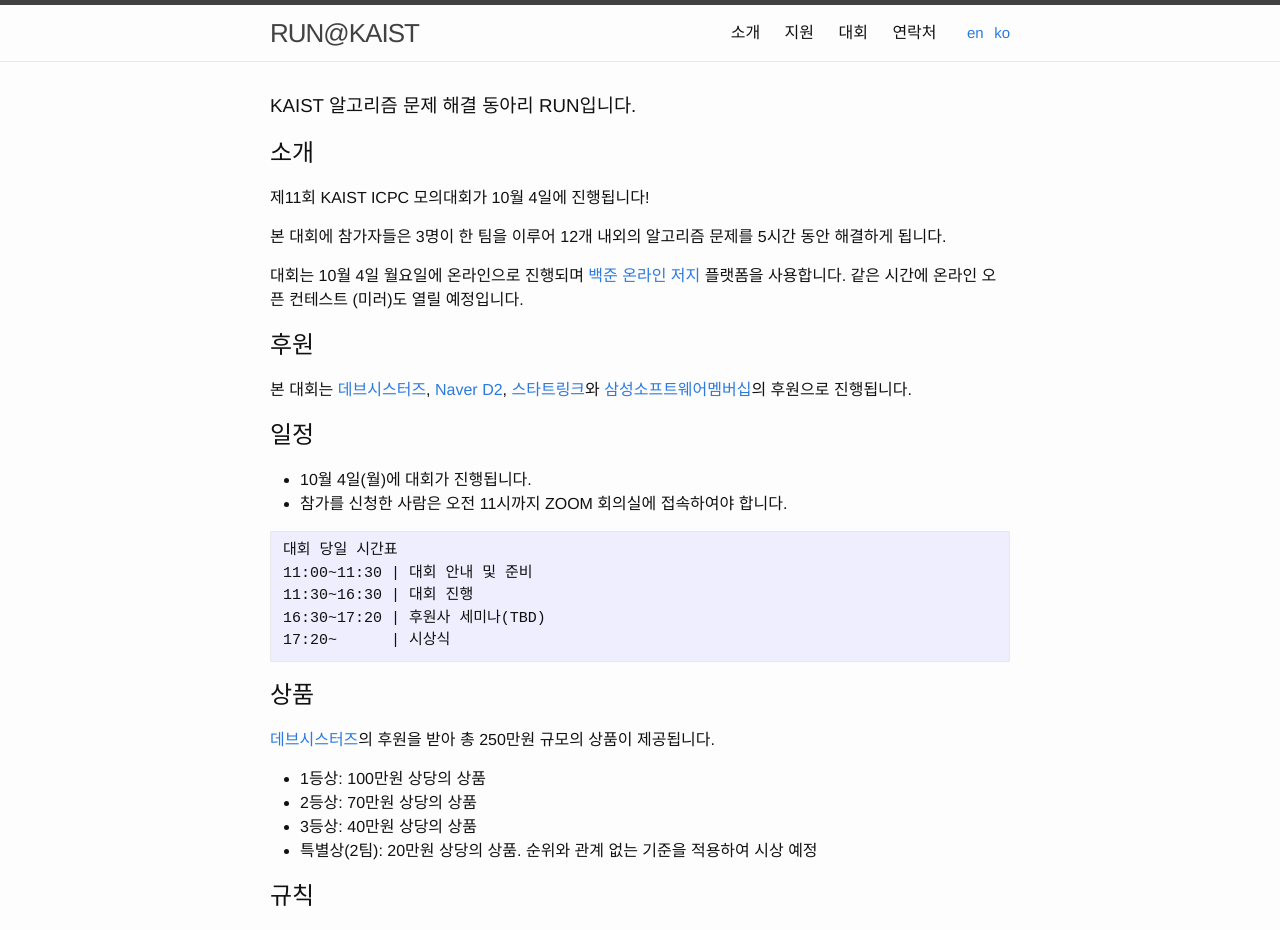
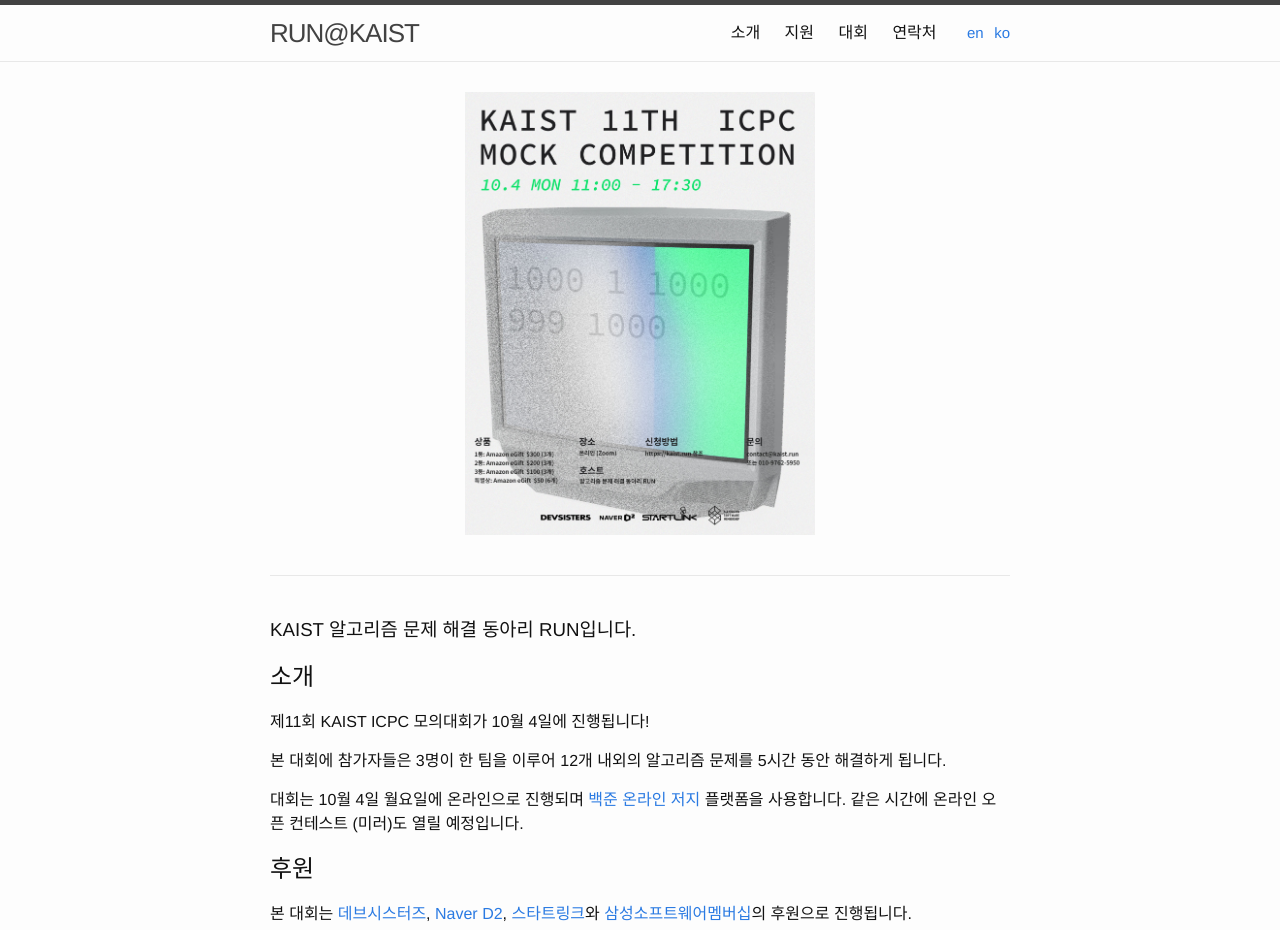
Before and after one commit to RUN-KAIST/kaist.run, a Jekyll site: the page built from index/ko.md, in a window 1280 px wide. Shown: the top 930 px of the page. Built offline with Jekyll 4.4.1, drawn with Linux system fonts in a browser that asks for light colours; our own code applies the rules of GitHub Pages for plain Markdown files.

Commit message:
Update ko.md

```diff
--- a/index/ko.md
+++ b/index/ko.md
@@ -5,6 +5,12 @@ lang: ko
 permalink: /ko/
 redirect_from: /index.html
 ---
+
+<div style="text-align: center">
+	<img src="/contest/2021-fall/poster_ko.jpg" alt="poster_ko" style="width: 350px;"/>
+</div>
+<hr style="size: 20; margin-top: 40px; margin-bottom: 40px; border: solid; border-width: 0; border-bottom: 1px solid #e8e8e8;"/>
+
 
 ### KAIST 알고리즘 문제 해결 동아리 RUN입니다.
 
```
